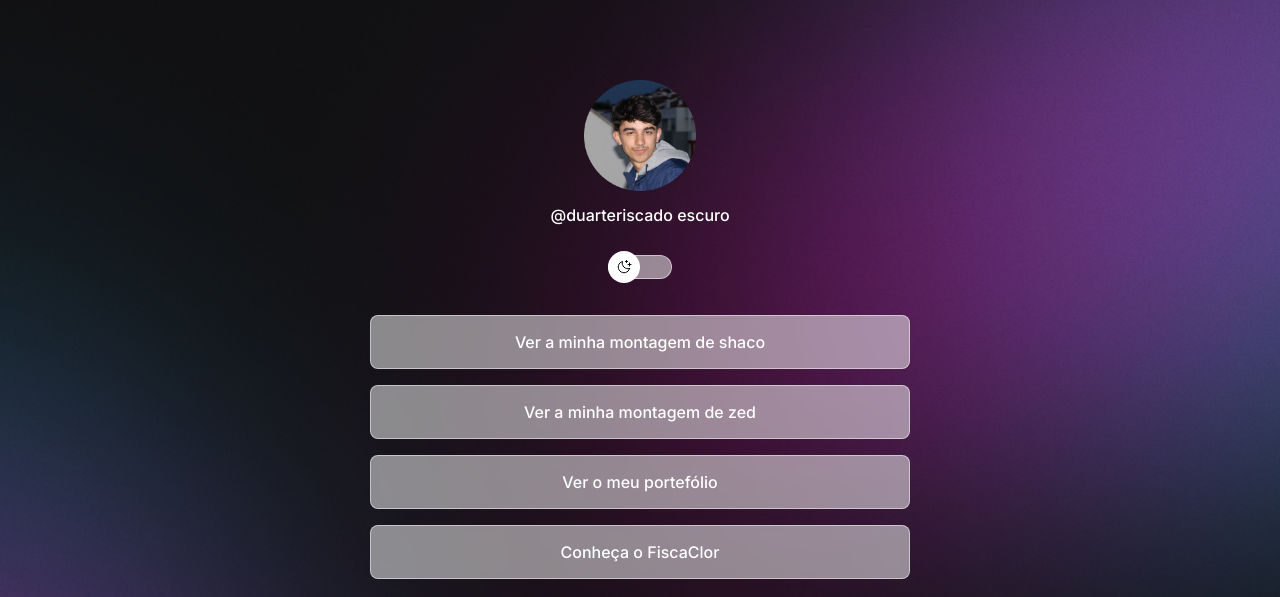
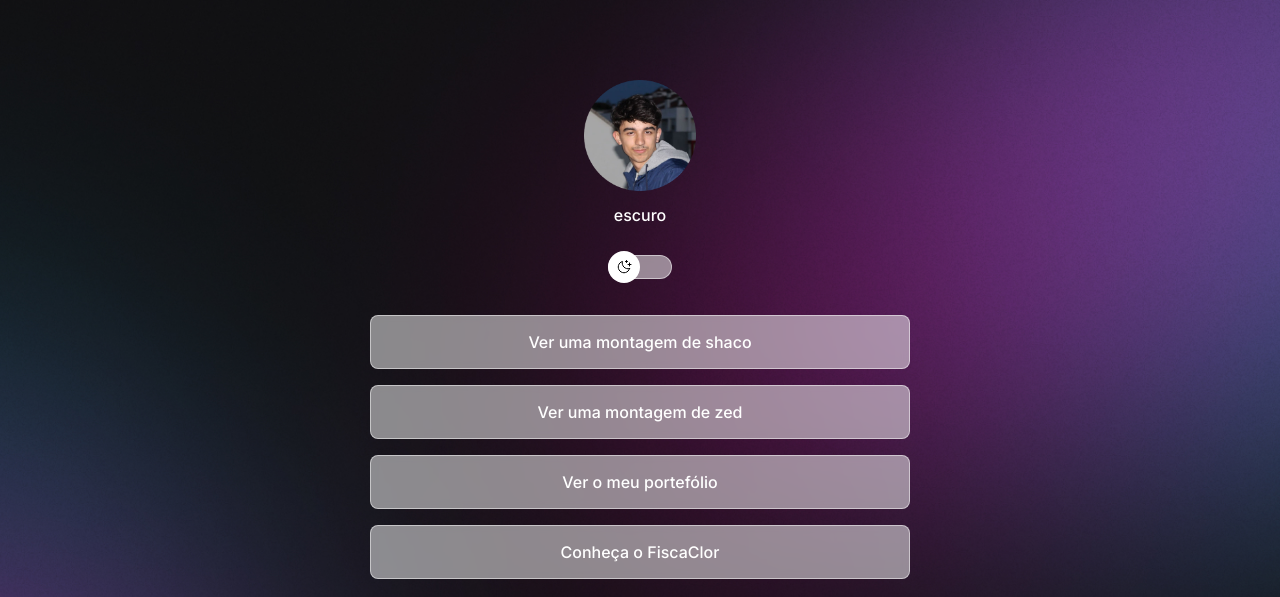
Before and after one commit to duarteriscado/Dark_LightMode, a plain HTML site: page index.html in a window 1280 px wide. Shown: the top 597 px of the page. Drawn offline with nearby package versions, Linux system fonts and the light colour scheme.

Commit message:
last updates

```diff
--- a/index.html
+++ b/index.html
@@ -20,7 +20,7 @@
           alt="Foto de Duarte Riscado menos bonito a sorrir, a usar óculos e camisa preta, barba e fundo amarelo"
           +
         />
-        <p id="mudar-texto">@duarteriscado escuro</p>
+        <p id="mudar-texto">escuro</p>
       </div>
       <div id="switch" onclick="toggleMode()">
         <button></button>
@@ -28,12 +28,14 @@
       </div>
       <ul>
         <li id="liDef">
-          <a href="https://www.youtube.com/watch?v=Dc1ZbdMMpb4" target="_blank">Ver a minha montagem de shaco</a>
+          <a href="https://www.youtube.com/watch?v=Dc1ZbdMMpb4" target="_blank"
+            >Ver uma montagem de shaco</a
+          >
         </li>
 
         <li>
           <a href="https://www.youtube.com/watch?v=uM6fFd-8mzs" target="_blank"
-            >Ver a minha montagem de zed</a
+            >Ver uma montagem de zed</a
           >
         </li>
 
@@ -44,7 +46,9 @@
         </li>
 
         <li>
-          <a href="https://www.op.gg/summoners/euw/Fisca%20Clor-goat" target="_blank"
+          <a
+            href="https://www.op.gg/summoners/euw/Fisca%20Clor-goat"
+            target="_blank"
             >Conheça o FiscaClor</a
           >
         </li>
```
